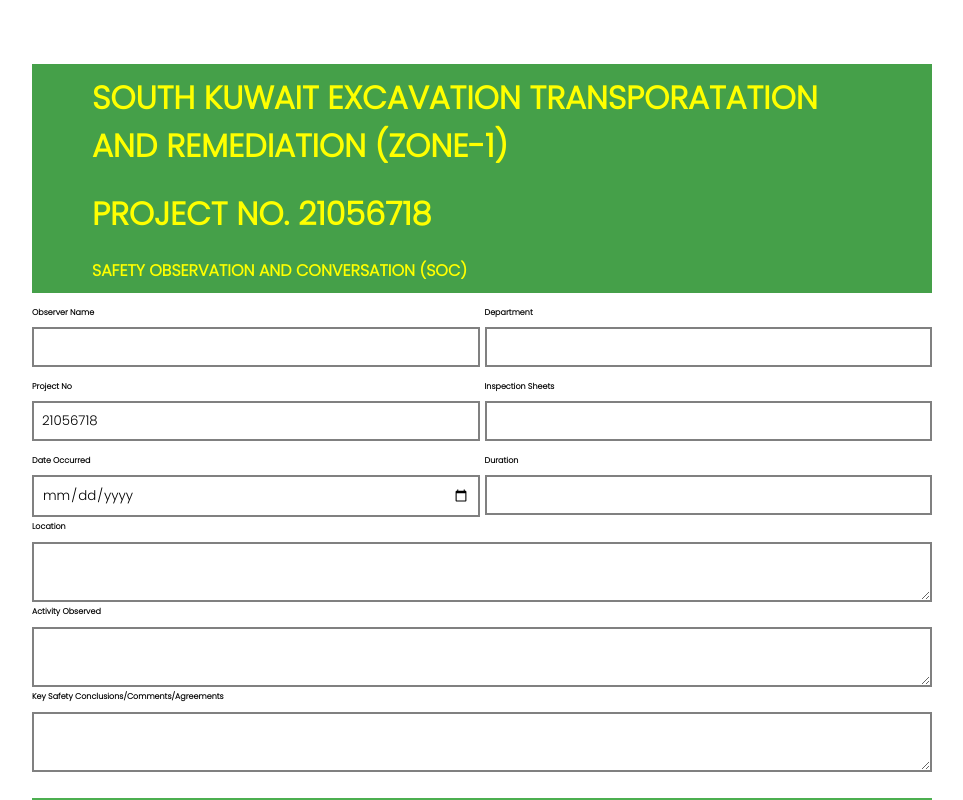
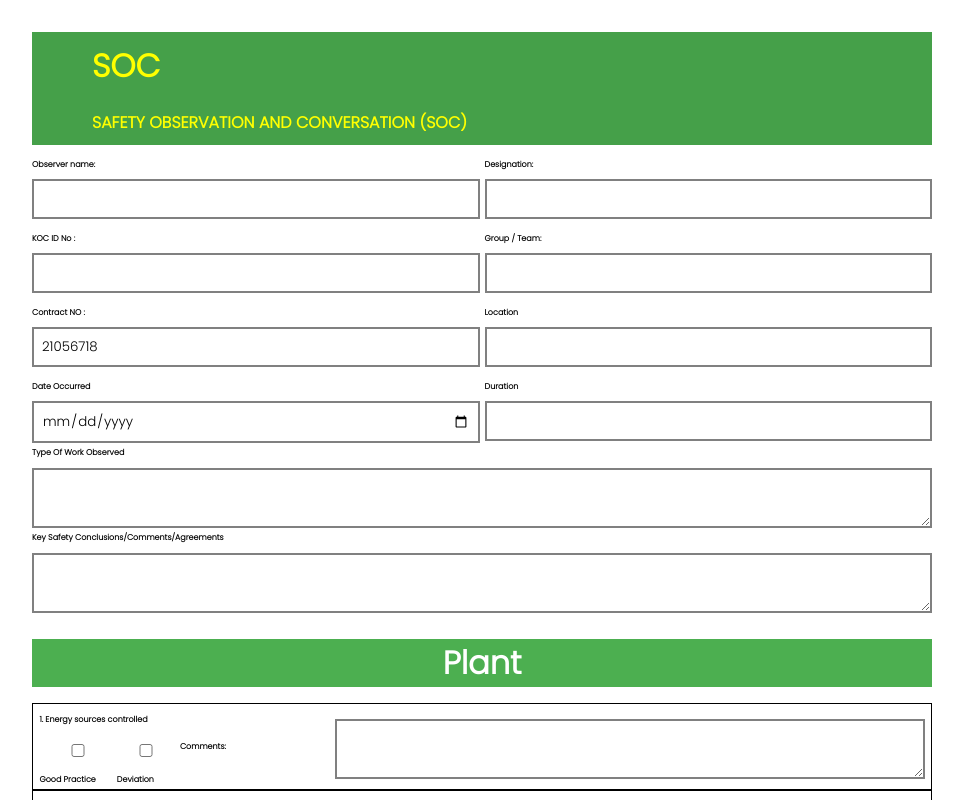
Before and after one commit to sachingavalicoding/freelance-form, a React (Vite) app: page / in a window 1280 px wide. Shown: the top 800 px of the page, without its empty margins (158-1121 px from the left). Built offline with nearby package versions, Linux system fonts and the light colour scheme.

Commit message:
update form

```diff
--- a/src/App.css
+++ b/src/App.css
@@ -7,7 +7,7 @@
 .form-container {
   max-width: 900px;
   margin: 0 auto;
-  margin-top: 3rem;
+  margin-top: 1rem;
 }
 
 form {
--- a/src/App.jsx
+++ b/src/App.jsx
@@ -1,113 +1,219 @@
-import { useState } from 'react'
-import React from 'react'
+import { useState } from "react";
+import React from "react";
 import { MdCheckBox, MdCheckBoxOutlineBlank } from "react-icons/md";
-import './App.css'
+import "./App.css";
 
 const App = () => {
-  const projectNumber = 21056718;
+  const contractNumber = 21056718;
   const [formFill, setFormFill] = useState(false);
   const [formData, setFormData] = useState({
-    obName: '',
-    deName: '',
-    projectNo: '',
-    inSheet: '',
-    dateOcc: '',
-    duration: '',
-    location: '',
-    keySefety: '',
-    actOb: '',
+    obName: "",
+    deName: "",
+    projectNo: "",
+    contractNo: "",
+    inSheet: "",
+    dateOcc: "",
+    duration: "",
+    location: "",
+    keySefety: "",
+    actOb: "",
     sections: {
       plant: [
         {
-          point: '1. Energy sources controlled', checkbox1: false, checkbox2: false, comments: ''
-        },
-        { point: '2. Plant well maintained', checkbox1: false, checkbox2: false, comments: '' },
-        {
-          point: '3. Leaks/spills contained', checkbox1: false, checkbox2: false, comments: ''
-        },
-        { point: '4. Protection from hazards in place', checkbox1: false, checkbox2: false, comments: '' },
-        { point: '5. Access / egress clear', checkbox1: false, checkbox2: false, comments: '' },
-        {
-          point: '6. Layout and work locations safe', checkbox1: false, checkbox2: false, comments: ''
+          point: "1. Energy sources controlled",
+          checkbox1: false,
+          checkbox2: false,
+          comments: "",
         },
         {
-          point: '7.Housekeeping standard high', checkbox1: false, checkbox2: false, comments: ''
+          point: "2. Plant well maintained",
+          checkbox1: false,
+          checkbox2: false,
+          comments: "",
+        },
+        {
+          point: "3. Leaks/spills contained",
+          checkbox1: false,
+          checkbox2: false,
+          comments: "",
+        },
+        {
+          point: "4. Protection from hazards in place",
+          checkbox1: false,
+          checkbox2: false,
+          comments: "",
+        },
+        {
+          point: "5. Access / egress clear",
+          checkbox1: false,
+          checkbox2: false,
+          comments: "",
+        },
+        {
+          point: "6. Layout and work locations safe",
+          checkbox1: false,
+          checkbox2: false,
+          comments: "",
+        },
+        {
+          point: "7.Housekeeping standard high",
+          checkbox1: false,
+          checkbox2: false,
+          comments: "",
         },
       ],
       people: [
         {
-          point: '1. Work location protected', checkbox1: false, checkbox2: false, comments: ''
-        },
-        { point: '2. Work positions safe', checkbox1: false, checkbox2: false, comments: '' },
-        {
-          point: '3. People competent', checkbox1: false, checkbox2: false, comments: ''
-        },
-        { point: '4. Hazards understood', checkbox1: false, checkbox2: false, comments: '' },
-        { point: '5. PPE appropriate', checkbox1: false, checkbox2: false, comments: '' },
-        {
-          point: '6. Risk to others avoided', checkbox1: false, checkbox2: false, comments: ''
+          point: "1. Work location protected",
+          checkbox1: false,
+          checkbox2: false,
+          comments: "",
         },
         {
-          point: '7.Distractions absent', checkbox1: false, checkbox2: false, comments: ''
+          point: "2. Work positions safe",
+          checkbox1: false,
+          checkbox2: false,
+          comments: "",
+        },
+        {
+          point: "3. People competent",
+          checkbox1: false,
+          checkbox2: false,
+          comments: "",
+        },
+        {
+          point: "4. Hazards understood",
+          checkbox1: false,
+          checkbox2: false,
+          comments: "",
+        },
+        {
+          point: "5. PPE appropriate",
+          checkbox1: false,
+          checkbox2: false,
+          comments: "",
+        },
+        {
+          point: "6. Risk to others avoided",
+          checkbox1: false,
+          checkbox2: false,
+          comments: "",
+        },
+        {
+          point: "7.Distractions absent",
+          checkbox1: false,
+          checkbox2: false,
+          comments: "",
         },
       ],
       process: [
         {
-          point: '1. Procedures valid', checkbox1: false, checkbox2: false, comments: ''
-        },
-        { point: '2. Correct procedures used', checkbox1: false, checkbox2: false, comments: '' },
-        {
-          point: '3. Control of Work standard applied', checkbox1: false, checkbox2: false, comments: ''
-        },
-        { point: '4. Control of Work requirements understood', checkbox1: false, checkbox2: false, comments: '' },
-        {
-          point: '5. Risk documented ', checkbox1: false, checkbox2: false, comments: ''
+          point: "1. Procedures valid",
+          checkbox1: false,
+          checkbox2: false,
+          comments: "",
         },
         {
-          point: '6. JRA/JSA participation', checkbox1: false, checkbox2: false, comments: ''
+          point: "2. Correct procedures used",
+          checkbox1: false,
+          checkbox2: false,
+          comments: "",
         },
         {
-          point: '7. Work well organised, systematic', checkbox1: false, checkbox2: false, comments: ''
+          point: "3. Control of Work standard applied",
+          checkbox1: false,
+          checkbox2: false,
+          comments: "",
         },
         {
-          point: '8. Communication effective ', checkbox1: false, checkbox2: false, comments: ''
+          point: "4. Control of Work requirements understood",
+          checkbox1: false,
+          checkbox2: false,
+          comments: "",
         },
         {
-          point: '9. Change managed safely , systematic', checkbox1: false, checkbox2: false, comments: ''
+          point: "5. Risk documented ",
+          checkbox1: false,
+          checkbox2: false,
+          comments: "",
+        },
+        {
+          point: "6. JRA/JSA participation",
+          checkbox1: false,
+          checkbox2: false,
+          comments: "",
+        },
+        {
+          point: "7. Work well organised, systematic",
+          checkbox1: false,
+          checkbox2: false,
+          comments: "",
+        },
+        {
+          point: "8. Communication effective ",
+          checkbox1: false,
+          checkbox2: false,
+          comments: "",
+        },
+        {
+          point: "9. Change managed safely , systematic",
+          checkbox1: false,
+          checkbox2: false,
+          comments: "",
         },
       ],
       performance: [
         {
-          point: '1. Work pressure doesn’t compromise safety', checkbox1: false, checkbox2: false, comments: ''
+          point: "1. Work pressure doesn’t compromise safety",
+          checkbox1: false,
+          checkbox2: false,
+          comments: "",
         },
-        { point: '2. Safety priority messaged by leadership', checkbox1: false, checkbox2: false, comments: '' },
         {
-          point: '3. Supervision appropriate', checkbox1: false, checkbox2: false, comments: ''
+          point: "2. Safety priority messaged by leadership",
+          checkbox1: false,
+          checkbox2: false,
+          comments: "",
         },
-        { point: '4. Pace appropriate/safe', checkbox1: false, checkbox2: false, comments: '' },
-        { point: '5. Safety performance recognized', checkbox1: false, checkbox2: false, comments: '' },
-
+        {
+          point: "3. Supervision appropriate",
+          checkbox1: false,
+          checkbox2: false,
+          comments: "",
+        },
+        {
+          point: "4. Pace appropriate/safe",
+          checkbox1: false,
+          checkbox2: false,
+          comments: "",
+        },
+        {
+          point: "5. Safety performance recognized",
+          checkbox1: false,
+          checkbox2: false,
+          comments: "",
+        },
       ],
-
     },
-  })
+  });
 
   const handleChange = (e) => {
     const { name, value, type, dataset } = e.target;
 
-    if (type === 'checkbox') {
+    if (type === "checkbox") {
       setFormData((prevData) => ({
         ...prevData,
         sections: {
           ...prevData.sections,
-          [dataset.section]: prevData.sections[dataset.section].map((point, index) =>
+          [dataset.section]: prevData.sections[dataset.section].map(
+            (point, index) =>
               index === parseInt(dataset.index, 10)
                 ? { ...point, [name]: !point[name] }
                 : point
           ),
         },
       }));
-    } else if (name === 'comments') {
+    } else if (name === "comments") {
       const { section, index } = dataset;
       setFormData((prevData) => ({
         ...prevData,
@@ -126,79 +232,97 @@ const App = () => {
     }
   };
 
-
-  const handleSubmit = e => {
-    e.preventDefault()
+  const handleSubmit = (e) => {
+    e.preventDefault();
     setFormFill(true);
-  }
-  const handleSubmitForm = e => {
-    e.preventDefault()
-  }
-
+  };
+  const handleSubmitForm = (e) => {
+    e.preventDefault();
+  };
 
   const handlePrint = () => {
     window.print();
-  }
-
+  };
 
   return (
     <>
-      <div className='app__container'>
-        <div className='form-container'>
+      <div className="app__container">
+        <div className="form-container">
           <form onSubmit={handleSubmit}>
-            <div className='form-main__heading'>
-              <h3>SOUTH KUWAIT EXCAVATION TRANSPORATATION AND REMEDIATION (ZONE-1)</h3>
-              <h3> PROJECT NO. {projectNumber} </h3>
+            <div className="form-main__heading">
+              <h3>
+                SOC
+              </h3>
               <p> SAFETY OBSERVATION AND CONVERSATION (SOC) </p>
             </div>
-            <div className='row'>
+            <div className="row">
               <div>
-                <label htmlFor='obName'>Observer Name </label>
+                <label htmlFor="obName">Observer name: </label>
                 <input
-                  type='text'
-                  name='obName'
+                  type="text"
+                  name="obName"
                   value={formData.obName}
                   onChange={handleChange}
                   required
                 />
               </div>
               <div>
-                <label>Department </label>
+                <label>Designation: </label>
                 <input
-                  type='text'
-                  name='deName'
+                  type="text"
+                  name="deName"
                   value={formData.deName}
                   onChange={handleChange}
                   required
                 />
               </div>
             </div>
-            <div className='row'>
+            <div className="row">
               <div>
-                <label>Project No </label>
+                <label>KOC ID No : </label>
                 <input
-                  type='number'
-                  name='projectNo'
-                  value={projectNumber}
-                  readOnly
+                  type="number"
+                  name="projectNo"
+                  value={formData.projectNo}
+                  onChange={handleChange}
                 />
               </div>
               <div>
-                <label>Inspection Sheets </label>
+                <label> Group / Team:  </label>
                 <input
-                  type='text'
-                  name='inSheet'
+                  type="text"
+                  name="inSheet"
                   value={formData.inSheet}
                   onChange={handleChange}
                 />
               </div>
             </div>
-            <div className='row'>
+            <div className="row">
+              <div>
+                <label> Contract NO : </label>
+                <input
+                  type="number"
+                  name="contractNo"
+                  value={contractNumber}
+                  readOnly
+                />
+              </div>
+              <div>
+                <label> Location  </label>
+                <input
+                  type="text"
+                  name="location"
+                  value={formData.location}
+                  onChange={handleChange}
+                />
+              </div>
+            </div>
+            <div className="row">
               <div>
                 <label>Date Occurred </label>
                 <input
-                  type='date'
-                  name='dateOcc'
+                  type="date"
+                  name="dateOcc"
                   value={formData.dateOcc}
                   onChange={handleChange}
                   required
@@ -207,31 +331,25 @@ const App = () => {
               <div>
                 <label>Duration </label>
                 <input
-                  type='text'
-                  name='duration'
+                  type="text"
+                  name="duration"
                   value={formData.duration}
                   onChange={handleChange}
                   required
                 />
               </div>
             </div>
-            <label>Location</label>
+
+            <label> Type Of Work Observed</label>
             <textarea
-              name='location'
-              value={formData.location}
-              onChange={handleChange}
-              required
-            ></textarea>
-            <label>Activity Observed</label>
-            <textarea
-              name='actOb'
+              name="actOb"
               value={formData.actOb}
               onChange={handleChange}
               required
             ></textarea>
             <label>Key Safety Conclusions/Comments/Agreements</label>
             <textarea
-              name='keySefety'
+              name="keySefety"
               value={formData.keySefety}
               onChange={handleChange}
               required
@@ -239,7 +357,9 @@ const App = () => {
 
             {Object.keys(formData.sections).map((sectionName) => (
               <section key={sectionName} className="section">
-                <h2 className='heading'>{sectionName.charAt(0).toUpperCase() + sectionName.slice(1)}</h2>
+                <h2 className="heading">
+                  {sectionName.charAt(0).toUpperCase() + sectionName.slice(1)}
+                </h2>
                 {formData.sections[sectionName].map((point, index) => (
                   <div key={index} className="plant-point">
                     <div className="section-heading">
@@ -269,7 +389,9 @@ const App = () => {
                         </div>
                       </div>
                     </div>
-                    <label htmlFor={`comments-${sectionName}-${index}`}>Comments:</label>
+                    <label htmlFor={`comments-${sectionName}-${index}`}>
+                      Comments:
+                    </label>
                     <textarea
                       id={`comments-${sectionName}-${index}`}
                       name="comments"
@@ -283,70 +405,99 @@ const App = () => {
               </section>
             ))}
 
-
-
-
-            <div className='btns__container'>
+            <div className="btns__container">
               <button type="reset">Reset form </button>
-              <button type='submit'>Submit</button>
+              <button type="submit">Submit</button>
             </div>
           </form>
         </div>
       </div>
-      <div className='preview'>
-
-
-        {
-          formFill ? (
-            <form onSubmit={handleSubmitForm} >
-              <div className='btns__container'>
-                {
-                  formFill ? (<button type="button" onClick={handlePrint}>
+      <div className="preview" id="preview">
+        {formFill ? (
+          <form onSubmit={handleSubmitForm}>
+            <div className="btns__container">
+              {formFill ? (
+                <button type="button" onClick={handlePrint}>
                   Print
-                  </button>) : ""
-                }
+                </button>
+              ) : (
+                ""
+              )}
             </div>
-              <div className='formdata'>
-                <div className='form-main__heading'>
-                  <h3>SOUTH KUWAIT EXCAVATION TRANSPORATATION AND REMEDIATION (ZONE-1)</h3>
-                  <h3> PROJECT NO. 21056718 </h3>
+            <div className="formdata">
+              <div className="form-main__heading">
+                <h3>
+                  SOC
+                </h3>
                 <p> SAFETY OBSERVATION AND CONVERSATION (SOC) </p>
               </div>
-                <div className='formData__container'>
+              <div className="formData__container">
                 <div className="formData__top">
                   <div className="form-row">
-                      <p> <span> Observation Name : </span> {formData.obName} </p>
-                      <p> <span> Department :</span> {formData.deName} </p>
+                    <p>
+                      {" "}
+                      <span> Observation Name : </span> {formData.obName}{" "}
+                    </p>
+                    <p>
+                      {" "}
+                      <span> Designation :</span> {formData.deName}{" "}
+                    </p>
                   </div>
                   <div className="form-row">
-                      <p> <span> Project No : </span> {projectNumber} </p>
-                      <p> <span> Inspection Sheets :</span> {formData.inSheet} </p>
+                    <p>
+                      {" "}
+                      <span> KOC ID No : </span> {formData.projectNo}{" "}
+                    </p>
+                    <p>
+                      {" "}
+                      <span> Group / Team  :</span> {formData.inSheet}{" "}
+                    </p>
                   </div>
                   <div className="form-row">
-                      <p> <span> Date Occurred : </span>  {formData.dateOcc} </p>
-                      <p> <span> Duration:  :</span> {formData.duration} </p>
+                    <p>
+                      {" "}
+                      <span> Contract No : </span> {contractNumber}{" "}
+                    </p>
+                    <p>
+                      {" "}
+                      <span> Location  :</span> {formData.location}{" "}
+                    </p>
+                  </div>
+                  <div className="form-row">
+                    <p>
+                      {" "}
+                      <span> Date Occurred : </span> {formData.dateOcc}{" "}
+                    </p>
+                    <p>
+                      {" "}
+                      <span> Duration (in Min) :</span> {formData.duration}{" "}
+                    </p>
+                  </div>
+
+                  <div className="form-full-row">
+                    <p>
+                      {" "}
+                      <span>Type of Work  Observed : </span> {formData.actOb}{" "}
+                    </p>
                   </div>
                   <div className="form-full-row">
-                      <p> <span> Location : </span>  {formData.location} </p>
-                    </div>
-                    <div className="form-full-row">
-                      <p> <span>Activity Observed : </span>  {formData.actOb} </p>
-                    </div>
-                    <div className="form-full-row">
-                      <p> <span>Key Safety Conclusions/Comments/Agreements : </span> {formData.keySefety} </p>
+                    <p>
+                      {" "}
+                      <span>
+
+                      </span>{" "}
+                      {formData.keySefety}{" "}
+                    </p>
                   </div>
                 </div>
                 <div className="formData__bottom">
                   <div>
                     <table>
                       <thead>
-                          <tr className='table__heading'>
-                            <th>Please enter Safety Observation
-                            </th>
-                            <th>Good
-                              Practice</th>
-                            <th>
-                              Deviation</th>
+                        <tr className="table__heading">
+                          <th>Please enter Safety Observation</th>
+                          <th>Good Practice</th>
+                          <th>Deviation</th>
                           <th>Comments</th>
                         </tr>
                       </thead>
@@ -354,16 +505,33 @@ const App = () => {
                         {Object.keys(formData.sections).map((sectionName) => (
                           <React.Fragment key={sectionName}>
                             <tr>
-                                <th className='section__heading' colSpan="4">{sectionName.charAt(0).toUpperCase() + sectionName.slice(1)}</th>
+                              <th className="section__heading" colSpan="4">
+                                {sectionName.charAt(0).toUpperCase() +
+                                  sectionName.slice(1)}
+                              </th>
                             </tr>
-                              {formData.sections[sectionName].map((point, index) => (
+                            {formData.sections[sectionName].map(
+                              (point, index) => (
                                 <tr key={index}>
                                   <td>{point.point}</td>
-                                  <td>{point.checkbox1 ? <MdCheckBox /> : <MdCheckBoxOutlineBlank />}</td>
-                                  <td>{point.checkbox2 ? <MdCheckBox /> : <MdCheckBoxOutlineBlank />}</td>
+                                  <td>
+                                    {point.checkbox1 ? (
+                                      <MdCheckBox />
+                                    ) : (
+                                      <MdCheckBoxOutlineBlank />
+                                    )}
+                                  </td>
+                                  <td>
+                                    {point.checkbox2 ? (
+                                      <MdCheckBox />
+                                    ) : (
+                                      <MdCheckBoxOutlineBlank />
+                                    )}
+                                  </td>
                                   <td>{point.comments}</td>
                                 </tr>
-                              ))}
+                              )
+                            )}
                           </React.Fragment>
                         ))}
                       </tbody>
@@ -372,20 +540,13 @@ const App = () => {
                 </div>
               </div>
             </div>
+          </form>
+        ) : (
+          ""
+        )}
+      </div>
+    </>
+  );
+};
 
-
-
-
-            </form>
-          )
-            : ""
-        }
-
-      </div>
-
-
-    </>
-  )
-}
-
-export default App
+export default App;
```
Lines whose indentation alone changed are shown as unchanged.
